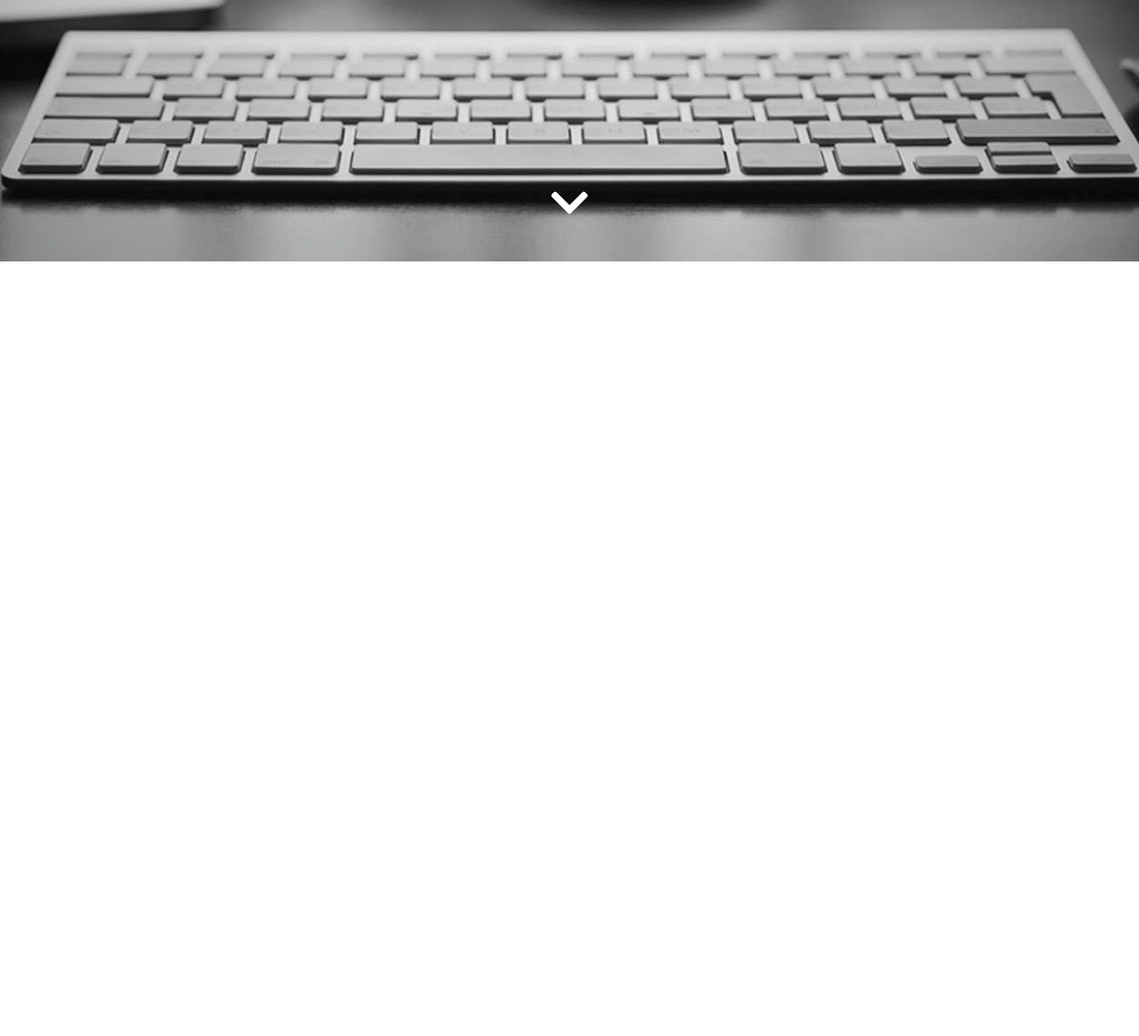
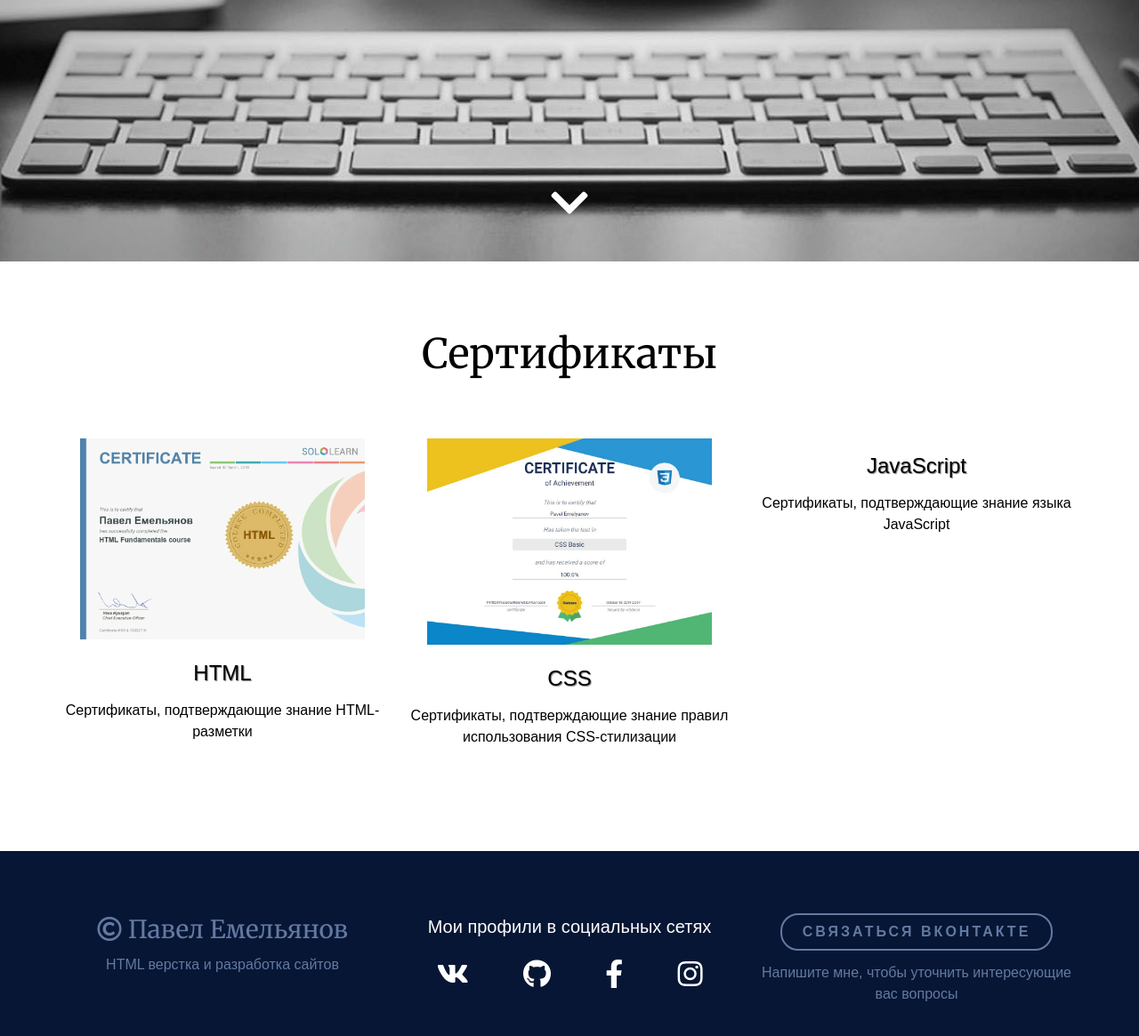
Before and after one commit to ginmorgan/Templates, a plain HTML site: page 3. WC_1/index.html in a window 1280 px wide. Shown: the part 506-1671 px from the top of the page at 89% size. Before the commit the page ends 800 px from the top, so only its background shows below. Drawn offline with Linux system fonts and the light colour scheme; a web font is replaced by a local one.

Commit message:
3.WC footer

```diff
--- a/3. WC_1/css/style.css
+++ b/3. WC_1/css/style.css
@@ -1,8 +1,14 @@
-html {
+html, body {
     font-family: 'PT Sans Caption', sans-serif;
     font-size: 16px;
     line-height: 1.5;
 }
+
+img {
+    display: inline-block;
+}
+
+/*HEADER*/
 
 .header {
     position: relative;
@@ -42,3 +48,112 @@ html {
     width: 60px;
     height: 50px;
 }
+
+/*PORTFOLIO*/
+
+.portfolio {
+    padding-top: 70px;
+    padding-bottom: 100px;
+}
+
+.container {
+    width: 1140px;
+    margin: 0 auto;
+}
+
+.title {
+    font-size: 46px;
+    margin-bottom: 60px;
+    font-family: 'Merriweather', serif;
+    text-align: center;
+}
+
+.row {
+    display: flex;
+    justify-content: space-between;
+}
+
+.col-4 {
+    width: 360px;
+    text-align: center;
+}
+
+.portfolio-item__img {
+    margin-bottom: 17px;
+}
+
+.portfolio-item__img img {
+    width: 320px;
+}
+
+.portfolio-item__title {
+    font-size: 24px;
+    text-shadow: 1px 1px 1px gray;
+    line-height: normal;
+    margin-bottom: 5px;
+}
+
+/*FOOTER*/
+
+.footer {
+    background-color: #061634;
+    color: #6479a2;
+    padding: 70px 0px 20px;
+}
+
+.footer p {
+    margin-top: 0px;
+    margin-bottom: 15px;
+}
+
+.footer__social {
+    font-size: 20px;
+    color: #fff;
+}
+
+.footer__social-icons {
+    display: flex;
+    justify-content: space-around;
+}
+
+.footer__social-icons a {
+    text-decoration: none;
+    font-size: 32px;
+    color: #fff;
+}
+
+.footer__social-icons a:hover {
+    text-decoration: none;
+    font-size: 32px;
+    color: #FFE400;
+}
+
+p.footer__name {
+    font-size: 28px;
+    margin-bottom: 10px;
+    line-height: normal;
+    font-family: 'Merriweather', serif;
+}
+
+
+button {
+    font-weight: 700;
+    display: inline-block;
+    text-transform: uppercase;
+    padding: 10px 23px;
+    background-color: #061634;
+    border: 2px solid #6479a2;
+    border-radius: 20px;
+    letter-spacing: 3px;
+    margin-bottom: 13px;
+}
+
+button a, button a:link {
+    background-color: #061634;
+    color: #6479a2;
+    text-decoration: none;
+}
+
+button a:hover {
+    color: #FFE400;
+}
--- a/3. WC_1/index.html
+++ b/3. WC_1/index.html
@@ -1,5 +1,6 @@
 <!DOCTYPE html>
 <html lang="en">
+
 <head>
     <meta charset="UTF-8">
     <title>Портфолио</title>
@@ -9,17 +10,83 @@
     <link rel="stylesheet" href="css/all.css">
     <link rel="icon" href="img/favicon/fav.png">
 </head>
+
 <body>
+
+    <!--HEADER-->
+
     <div class="header">
-
         <div class="header__title">Павел Емельянов</div>
         <div class="header__slogan">Верстка сайтов на HTML и CSS <br> HTML CSS JavaScript</div>
         <div class="header__arrow"><i class="fas fa-chevron-down"></i></div>
     </div>
 
+    <!--PORTFOLIO-->
+
     <div class="portfolio">
-
+        <div class="container">
+            <div class="title">
+                Сертификаты
+            </div>
+            <div class="row">
+                <div class="col-4">
+                    <div class="portfolio-item__img">
+                        <img src="img/certificate/HTML-foundament_sololearn.jpg" alt="HTML certificate">
+                    </div>
+                    <div class="portfolio-item__title">HTML</div>
+                    <div class="portfolio-item__text">
+                        <p>Сертификаты, подтверждающие знание HTML-разметки</p>
+                    </div>
+                </div>
+                <div class="col-4">
+                    <div class="portfolio-item__img">
+                        <img src="img/certificate/CSS_cert_quizzes.jpg" alt="CSS certificate">
+                    </div>
+                    <div class="portfolio-item__title">CSS</div>
+                    <div class="portfolio-item__text">
+                        <p>Сертификаты, подтверждающие знание правил использования CSS-стилизации</p>
+                    </div>
+                </div>
+                <div class="col-4">
+                    <div class="portfolio-item__img"></div>
+                    <div class="portfolio-item__title">JavaScript</div>
+                    <div class="portfolio-item__text">
+                        <p>Сертификаты, подтверждающие знание языка JavaScript</p>
+                    </div>
+                </div>
+            </div>
+        </div>
     </div>
 
+    <!--FOOTER-->
+
+    <div class="footer">
+        <div class="container">
+            <div class="row">
+                <div class="col-4">
+                   <p class="footer__name">
+                   <i class="far fa-copyright"></i> Павел Емельянов</p>
+                    <p>HTML верстка и разработка сайтов</p>
+                </div>
+                <div class="col-4">
+                    <p class="footer__social">Мои профили в социальных сетях</p>
+                    <p class="footer__social-icons">
+                       <a href="https://vk.com/fotograff" target="_blank"><i class="fab fa-vk"></i></a>
+
+                        <a href="https://github.com/ginmorgan" target="_blank"><i class="fab fa-github"></i></a>
+
+                        <a href="#" target="_blank"><i class="fab fa-facebook-f"></i></a>
+
+                        <a href="#" target="_blank"><i class="fab fa-instagram"></i></a>
+                    </p>
+                </div>
+                <div class="col-4">
+                    <button><a href="" target="_blank">Связаться ВКонтакте</a></button><br>
+                    <p>Напишите мне, чтобы уточнить интересующие вас вопросы</p>
+                </div>
+            </div>
+        </div>
+    </div>
 </body>
+
 </html>
```
